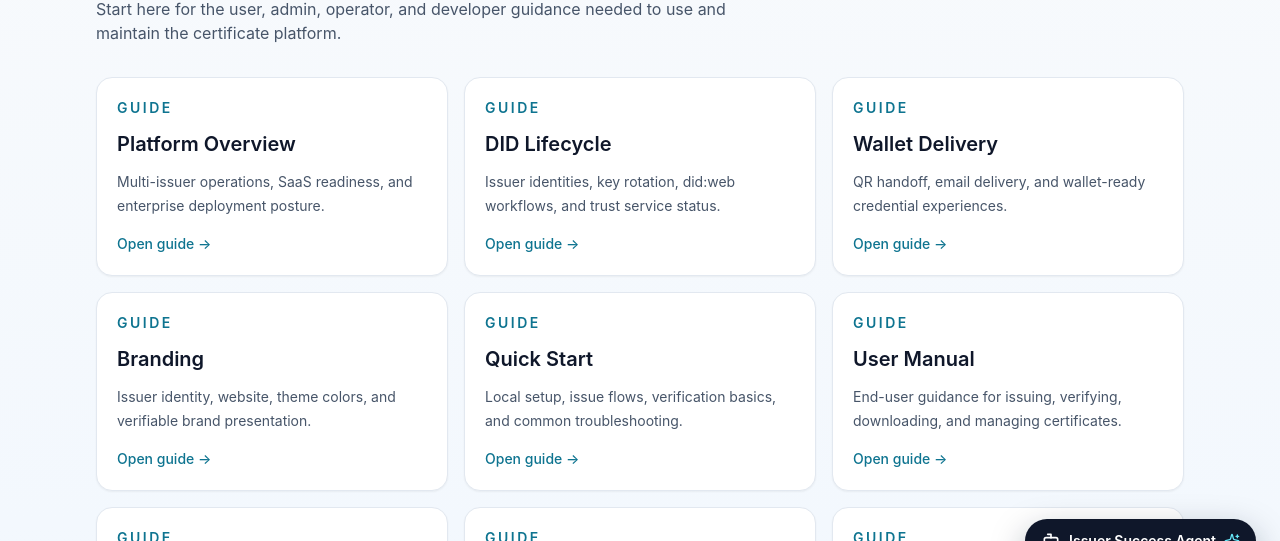
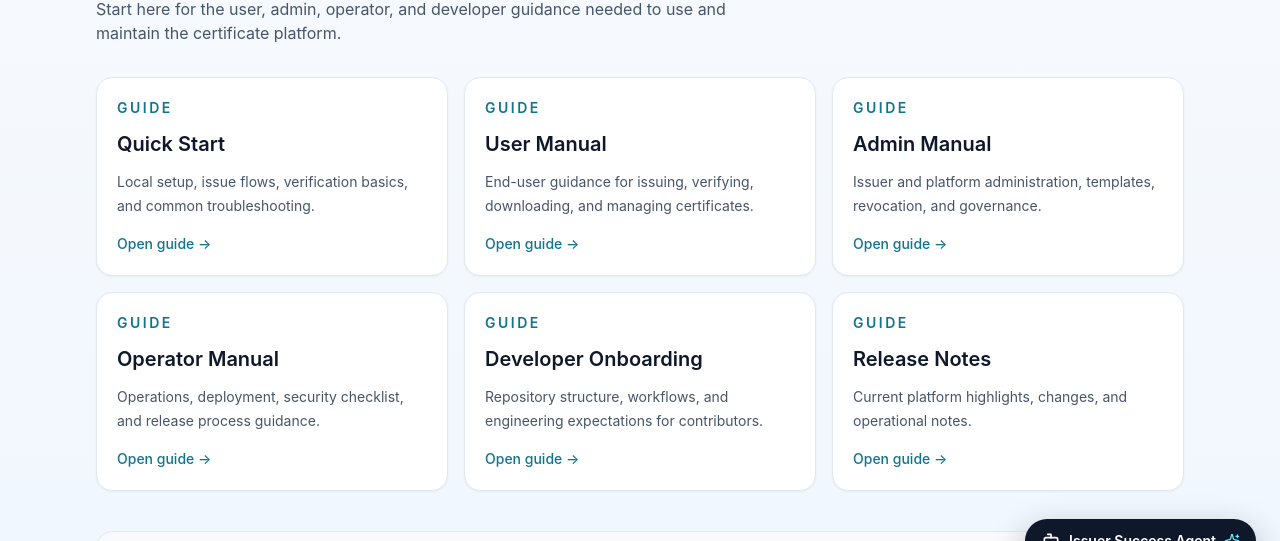
Before and after one commit to lanlan3322/certificate-issuer, a Next.js app: page /docs in a window 1280 px wide. Shown: the part 217-758 px from the top of the page. Built offline with nearby package versions, Linux system fonts and the light colour scheme; no server answers; the database is empty.

Commit message:
feat: remove outdated documentation sections for platform overview, DID lifecycle, wallet delivery, and branding

```diff
--- a/app/docs/page.tsx
+++ b/app/docs/page.tsx
@@ -1,26 +1,6 @@
 import Link from "next/link";
 
 const docs = [
-  {
-    title: "Platform Overview",
-    description: "Multi-issuer operations, SaaS readiness, and enterprise deployment posture.",
-    href: "/platform",
-  },
-  {
-    title: "DID Lifecycle",
-    description: "Issuer identities, key rotation, did:web workflows, and trust service status.",
-    href: "/did",
-  },
-  {
-    title: "Wallet Delivery",
-    description: "QR handoff, email delivery, and wallet-ready credential experiences.",
-    href: "/wallet",
-  },
-  {
-    title: "Branding",
-    description: "Issuer identity, website, theme colors, and verifiable brand presentation.",
-    href: "/branding",
-  },
   {
     title: "Quick Start",
     description: "Local setup, issue flows, verification basics, and common troubleshooting.",
```
